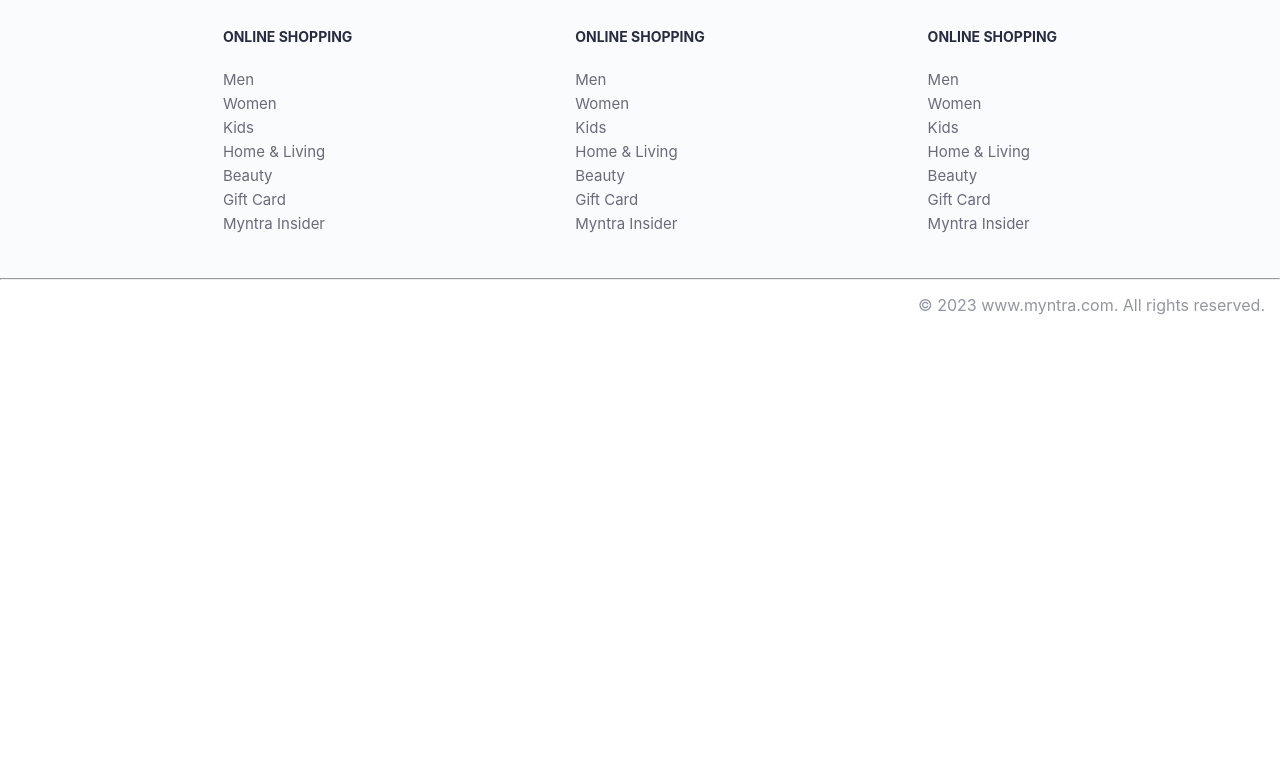
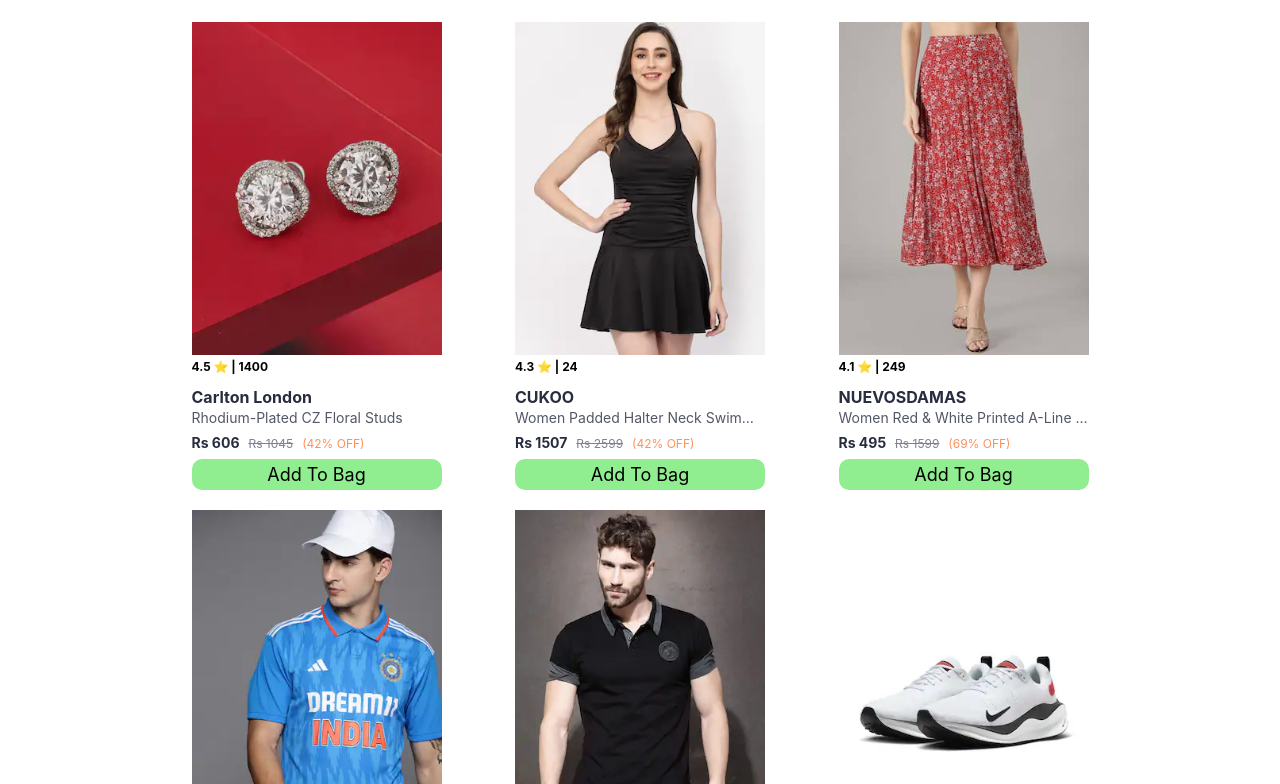
Before and after one commit to BhushanGT19/Myntra_Clone_App, a plain HTML site: page index.html in a window 1280 px wide. Shown: the part 82-866 px from the top of the page. Before the commit the page ends 800 px from the top, so only its background shows below. Drawn offline with nearby package versions, Linux system fonts and the light colour scheme.

Commit message:
myntra-js

```diff
--- a/css/index.css
+++ b/css/index.css
@@ -89,9 +89,10 @@ a.action_container:link {
 * {
     margin: 0;
     padding: 0;
-    font-family: Assistant,-apple-system,BlinkMacSystemFont,Segoe UI,Roboto,Helvetica,Arial,sans-serif;
+    font-family: Assistant, -apple-system, BlinkMacSystemFont, Segoe UI, Roboto, Helvetica, Arial, sans-serif;
     box-sizing: border-box;
 }
+
 header {
     display: flex;
     background-color: #ffffff;
@@ -100,20 +101,25 @@ header {
     align-items: center;
     border-bottom: 1px solid #b6b1b1;
 }
+
 .myntra_home {
     height: 45px;
 }
+
 .logo_container {
     margin-left: 4%;
 }
+
 .action_bar {
     margin-right: 4%;
 }
+
 .nav_bar {
     display: flex;
     min-width: 500px;
     justify-content: space-evenly;
 }
+
 .nav_bar a {
     font-size: 14px;
     letter-spacing: .3px;
@@ -124,6 +130,7 @@ header {
     padding: 28px 0;
     border-bottom: 4px solid #ffffff;
 }
+
 .nav_bar a:hover {
     border-bottom: 4px solid #f54e77;
 }
@@ -140,6 +147,7 @@ header {
     display: flex;
     align-items: center;
 }
+
 .search_icon {
     box-sizing: content-box;
     height: 20px;
@@ -150,6 +158,7 @@ header {
     font-weight: 300;
     border-radius: 4px 0 0 4px;
 }
+
 .search_input {
     color: #696e79;
     background-color: #f5f5f6;
@@ -175,6 +184,7 @@ header {
 .banner_container {
     margin: 40px 0;
 }
+
 .banner_image {
     width: 100%;
 }
@@ -189,7 +199,8 @@ header {
     font-weight: 700;
 }
 
-.category-items {
+.category-items,
+.items_container {
     width: 80%;
     margin: 50px 10%;
     display: flex;
@@ -231,3 +242,109 @@ header {
     text-align: end;
     padding: 15px;
 }
+
+.items_container {
+    width: 80%;
+    margin: 14px 10%;
+}
+
+.item-container {
+    width: 250px;
+    margin: 10px;
+}
+
+.item_image {
+    width: 100%;
+}
+
+.rating {
+    font-size: 12px;
+    font-weight: 700;
+}
+
+.company_name {
+    font-size: 16px;
+    font-weight: 700;
+    line-height: 1;
+    color: #282c3f;
+    margin-top: 15px;
+    margin-bottom: 6px;
+    overflow: hidden;
+    text-overflow: ellipsis;
+    white-space: nowrap;
+}
+
+.item_name {
+    color: #535766;
+    font-size: 14px;
+    line-height: 1;
+    margin-top: 0;
+    margin-bottom: 0;
+    overflow: hidden;
+    text-overflow: ellipsis;
+    white-space: nowrap;
+    font-weight: 400;
+    display: block;
+}
+
+.price {
+    margin-top: 10px;
+    font-size: 14px;
+    line-height: 15px;
+    color: #282c3f;
+    white-space: nowrap;
+}
+
+.current_price {
+    font-size: 14px;
+    font-weight: 700;
+    color: #282c3f;
+}
+
+.origial_price {
+    text-decoration: line-through;
+    color: #7e818e;
+    font-weight: 400;
+    margin-left: 5px;
+    font-size: 12px;
+}
+
+.discount {
+    color: #ff905a;
+    font-weight: 400;
+    font-size: 12px;
+    margin-left: 5px;
+}
+
+.btn-add-bag {
+    width: 100%;
+    margin-top: 8px;
+    background-color: lightgreen;
+    border: none;
+    padding: 5px 15px;
+    border-radius: 10px;
+    font-size: 18px;
+    cursor: pointer;
+}
+.bag_item_count{
+    background-color: #f16565;
+    white-space: nowrap;
+    text-align: center;
+    line-height: 18px;
+    padding: 0 6px;
+    height: 18px;
+    position: relative;
+    border-radius: 50%;
+    font-size: 12px;
+    color: #fff;
+    left: 13px;
+    top: -44px;
+    font-weight: 700;
+    cursor: pointer;
+}
+.action_container {
+    text-decoration: none;
+}
+a.action_container:link {
+    color:black;
+}
--- a/index.html
+++ b/index.html
@@ -36,10 +36,14 @@
             <a class="action_container" href="pages/bag.html">
                 <span class="material-symbols-outlined action_icon">shopping_bag</span>
                 <span class="action_name">Bag</span>
+                <span class="bag_item_count">0</span>
             </a>
         </div>
     </header>
     <main>
+        <div class="items_container">
+
+        </div>
     </main>
     <footer>
         <div class="footer_container">
@@ -85,5 +89,7 @@
             © 2023 www.myntra.com. All rights reserved.
         </div>
     </footer>
+    <script src="data/items.js"></script>
+    <script src="scripts/index.js"></script>
 </body>
 </html>
--- /dev/null
+++ b/scripts/index.js
@@ -0,0 +1,58 @@
+let bagItems;
+
+onLoad();
+
+function onLoad() {
+    let bagItemStr = localStorage.getItem('bagItems');
+    bagItems = bagItemStr ? JSON.parse(bagItemStr) : [];
+    displayItemsOnHomePage();
+    displayBagIcon();
+}
+
+function addToBag(itemId) {
+    bagItems.push(itemId);
+    localStorage.setItem('bagItems', JSON.stringify(bagItems));
+    displayBagIcon();
+}
+
+function displayItemsOnHomePage() {
+    let itemsContainerElement = document.querySelector('.items_container');
+
+    if(!itemsContainerElement){
+        return;
+    }
+
+    let innerHtml = '';
+    items.forEach(item => {
+        innerHtml += `<div class="item-container">
+                <img class="item_image" src="${item.image}" alt="item-img">
+                <div class="rating">
+                    ${item.rating.stars} ⭐ | ${item.rating.count}
+                </div>
+                <div class="company_name">
+                    ${item.company}
+                </div>
+                <div class="item_name">
+                    ${item.item_name}
+                </div>
+                <div class="price">
+                    <span class="current_price">Rs ${item.current_price}</span>
+                    <span class="origial_price">Rs ${item.original_price}</span>
+                    <span class="discount">(${item.discount_percentage}% OFF)</span>
+                </div>
+                <button class="btn-add-bag" onclick="addToBag(${item.id})">Add To Bag</button>
+            </div>`;
+    });
+
+    itemsContainerElement.innerHTML = innerHtml;
+}
+
+function displayBagIcon() {
+    let bagItemCountElement = document.querySelector('.bag_item_count');
+    if (bagItems.length > 0) {
+        bagItemCountElement.innerHTML = bagItems.length;
+        bagItemCountElement.style.visibility = 'visible';
+    }
+    else
+        bagItemCountElement.style.visibility = 'hidden';
+}
```
Also changed, not shown: pages/bag.html (+7 -2 lines), scripts/bag.js (added).
